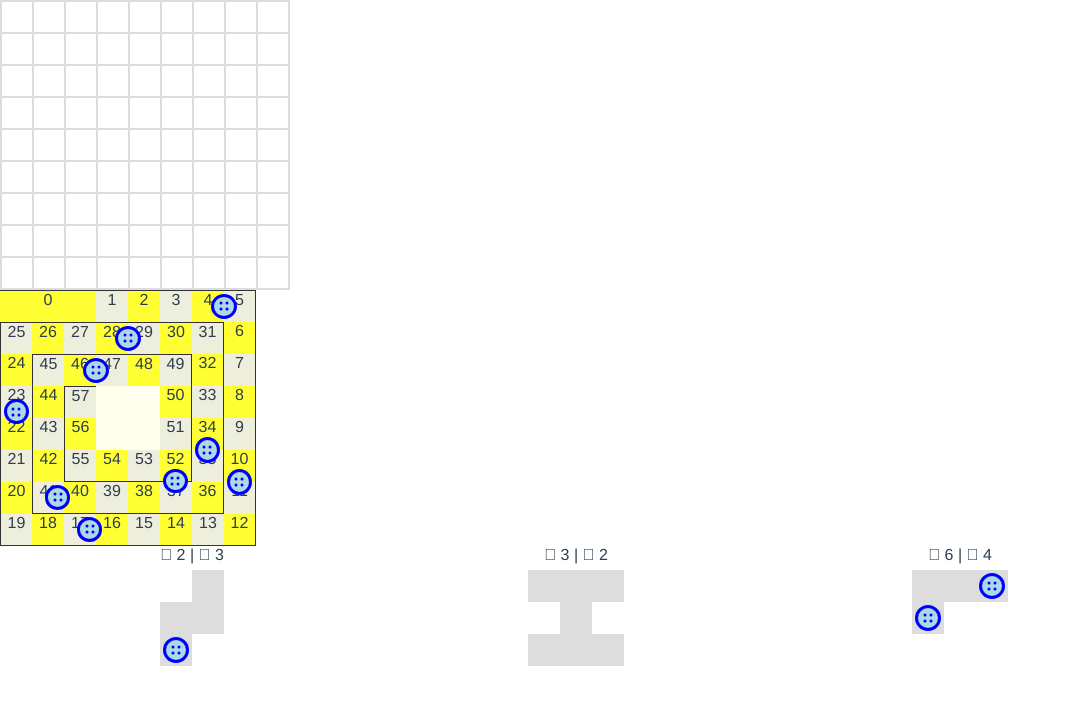
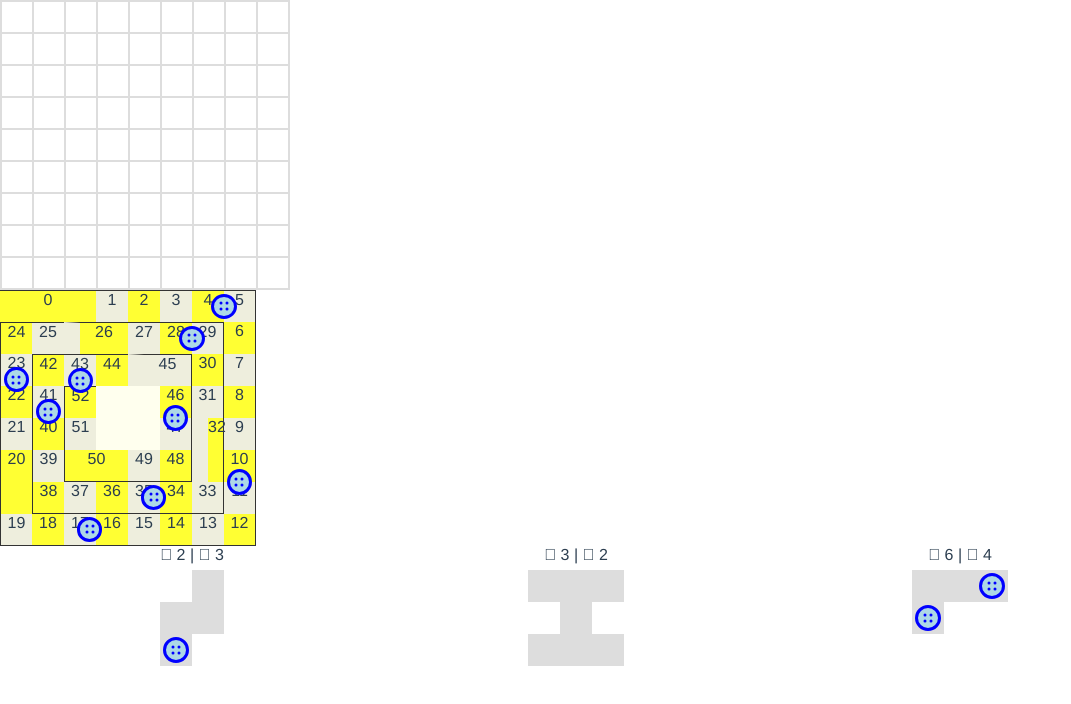
Before and after one commit to salmiak/patchwork, a Vue app: page / in a window 1280 px wide. Shown: the top 704 px of the page, without its empty margins (0-1071 px from the left). Built offline with nearby package versions, Linux system fonts and the light colour scheme.

Commit message:
Work on board

```diff
--- a/src/components/PlayBoard.vue
+++ b/src/components/PlayBoard.vue
@@ -1,7 +1,7 @@
 <template lang="html">
   <div id="playBoard">
-    <div v-for="(length, index) in sections" :key="`sec-${index}`" class="section">
-      <div v-for="cell in cells.splice(0,length)" :key="cell.index" :class="{tripple: cell.size === 3, button: cell.button}" class="cell">
+    <div v-for="(length, index) in sections" :key="`sec-${index}`" :class="[`section-${index}`]" class="section">
+      <div v-for="cell in cells.splice(0,length)" :key="cell.index" :class="[`cell-${cell.index}`, {even: cell.index % 2, tripple: cell.size === 3, big: cell.patch, button: cell.button}]" class="cell">
         {{cell.index}}
         <div v-if="cell.button" class="button" />
       </div>
@@ -16,7 +16,7 @@ export default {
   name: "PlayBoard",
   computed: {
     sections () {
-      return [6, 7, 7, 6, 6, 5, 5, 4, 4, 3, 3, 2]
+      return [6, 7, 7, 5, 5, 4, 5, 4, 3, 3, 2, 2]
     },
     cells () {
       var cells = _.map(_.range(64), i => {
@@ -27,6 +27,11 @@ export default {
         }
       })
       cells[0].size = 3
+      cells[20].patch = true
+      cells[26].patch = true
+      cells[32].patch = true
+      cells[45].patch = true
+      cells[50].patch = true
       cells[4].button = true
       cells[10].button = true
       cells[16].button = true
@@ -58,10 +63,52 @@ export default {
   position: absolute;
   box-sizing: border-box;
 
-  &:nth-child(4n+1) .cell {
-    &:nth-child(2n) {
+  .cell {
+    position: relative;
+    width: @size;
+    height: @size;
+    background: #FFFF33;
+    box-sizing: border-box;
+    &.even {
       background: #EEEEDD;
     }
+    &.tripple {
+      width: @size*3;
+    }
+    &.big {
+      width: @size*2;
+      border-left: @size/2 solid #EEEEDD;
+    }
+    .button {
+      display: block;
+      width: @buttonSize;
+      height: @buttonSize;
+      border-radius: 100%;
+      border: 3px solid blue;
+      background: lightblue;
+      position: absolute;
+      z-index: 100;
+      box-sizing: border-box;
+      &::before {
+        @holeSize: 3px;
+        content: '';
+        display: block;
+        width: @holeSize;
+        height: @holeSize;
+        border-radius: @holeSize*2;
+        background: blue;
+        box-shadow: 0 @holeSize*2 0 blue, @holeSize*2 @holeSize*2 0 blue, @holeSize*2 0 0 blue;
+        position: absolute;
+        top: 50%;
+        left: 50%;
+        transform: translate(-1.5*@holeSize,-1.5*@holeSize);
+        z-index: 150;
+        box-sizing: border-box;
+      }
+    }
+  }
+
+  &:nth-child(4n+1) .cell {
     border-top: 1px solid #333;
     &:last-child {
       border-right: 1px solid #333;
@@ -72,9 +119,6 @@ export default {
     }
   }
   &:nth-child(4n+2) .cell {
-    &:nth-child(2n) {
-      background: #EEEEDD;
-    }
     border-right: 1px solid #333;
     &:last-child {
       border-bottom: 1px solid #333;
@@ -85,9 +129,6 @@ export default {
     }
   }
   &:nth-child(4n+3) .cell {
-    &:nth-child(2n+1) {
-      background: #EEEEDD;
-    }
     border-bottom: 1px solid #333;
     &:last-child {
       border-left: 1px solid #333;
@@ -98,9 +139,6 @@ export default {
     }
   }
   &:nth-child(4n+4) .cell {
-    &:nth-child(2n) {
-      background: #EEEEDD;
-    }
     border-left: 1px solid #333;
     &:last-child {
       border-top: 1px solid #333;
@@ -114,6 +152,10 @@ export default {
   &:nth-child(2n+2) {
     width: @size;
     flex-wrap: wrap;
+    .cell.big {
+      height: @size*2;
+      width: @size;
+    }
   }
   &:nth-child(4n+3) {
     flex-direction: row-reverse;
@@ -134,41 +176,4 @@ export default {
   &:nth-child(12) { top: @size*3; left: @size*2; }
   &:nth-child(13) { top: @size*3; left: @size*3; }
 }
-.cell {
-  position: relative;
-  width: @size;
-  height: @size;
-  background: #FFFF33;
-  box-sizing: border-box;
-  &.tripple {
-    width: @size*3
-  }
-  .button {
-    display: block;
-    width: @buttonSize;
-    height: @buttonSize;
-    border-radius: 100%;
-    border: 3px solid blue;
-    background: lightblue;
-    position: absolute;
-    z-index: 100;
-    box-sizing: border-box;
-    &::before {
-      @holeSize: 3px;
-      content: '';
-      display: block;
-      width: @holeSize;
-      height: @holeSize;
-      border-radius: @holeSize*2;
-      background: blue;
-      box-shadow: 0 @holeSize*2 0 blue, @holeSize*2 @holeSize*2 0 blue, @holeSize*2 0 0 blue;
-      position: absolute;
-      top: 50%;
-      left: 50%;
-      transform: translate(-1.5*@holeSize,-1.5*@holeSize);
-      z-index: 150;
-      box-sizing: border-box;
-    }
-  }
-}
 </style>
```
Also changed, not shown: 1 other file (tests, documents, lock files or other folders).
